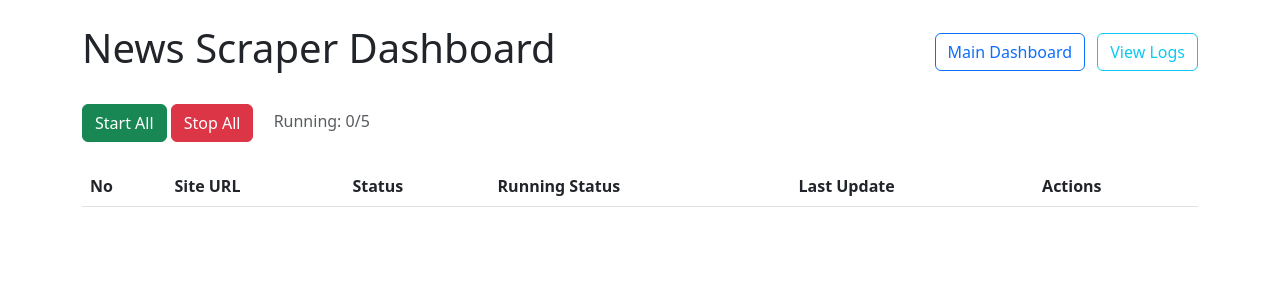
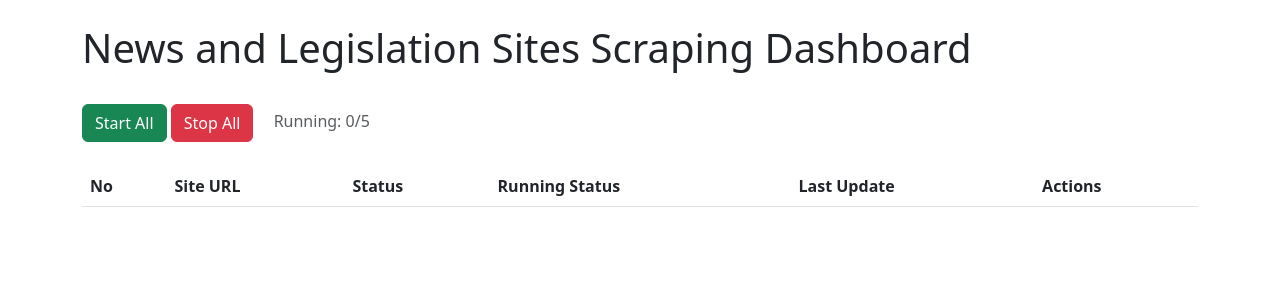
Before and after one commit to softdev24715/news-scrapper, a Flask app: template news_parser/web/templates/dashboard.html in a window 1280 px wide. Shown: the top 300 px of the page. Run offline with Flask 3, Linux system fonts and the light colour scheme; the template is opened without the code that fills it, so the values that code supplies are empty.

Commit message:
html fixed

```diff
--- a/news_parser/web/templates/dashboard.html
+++ b/news_parser/web/templates/dashboard.html
@@ -69,10 +69,10 @@
 <body>
     <div class="container mt-4">
         <div class="d-flex justify-content-between align-items-center mb-4">
-            <h1>News Scraper Dashboard</h1>
+            <h1>News and Legislation Sites Scraping Dashboard</h1>
             <div>
-                <a href="/" class="btn btn-outline-primary me-2">Main Dashboard</a>
-                <a href="/logs" class="btn btn-outline-info">View Logs</a>
+                <!-- <a href="/" class="btn btn-outline-primary me-2">Main Dashboard</a> -->
+                <!-- <a href="/logs" class="btn btn-outline-info">View Logs</a> -->
             </div>
         </div>
 
```
Also changed, not shown: news_parser/regulation.py (+5 -5 lines), news_parser/web/templates/index_.html (renamed from news_parser/web/templates/index.html), news_parser/web/templates/logs_.html (renamed from news_parser/web/templates/logs.html).
